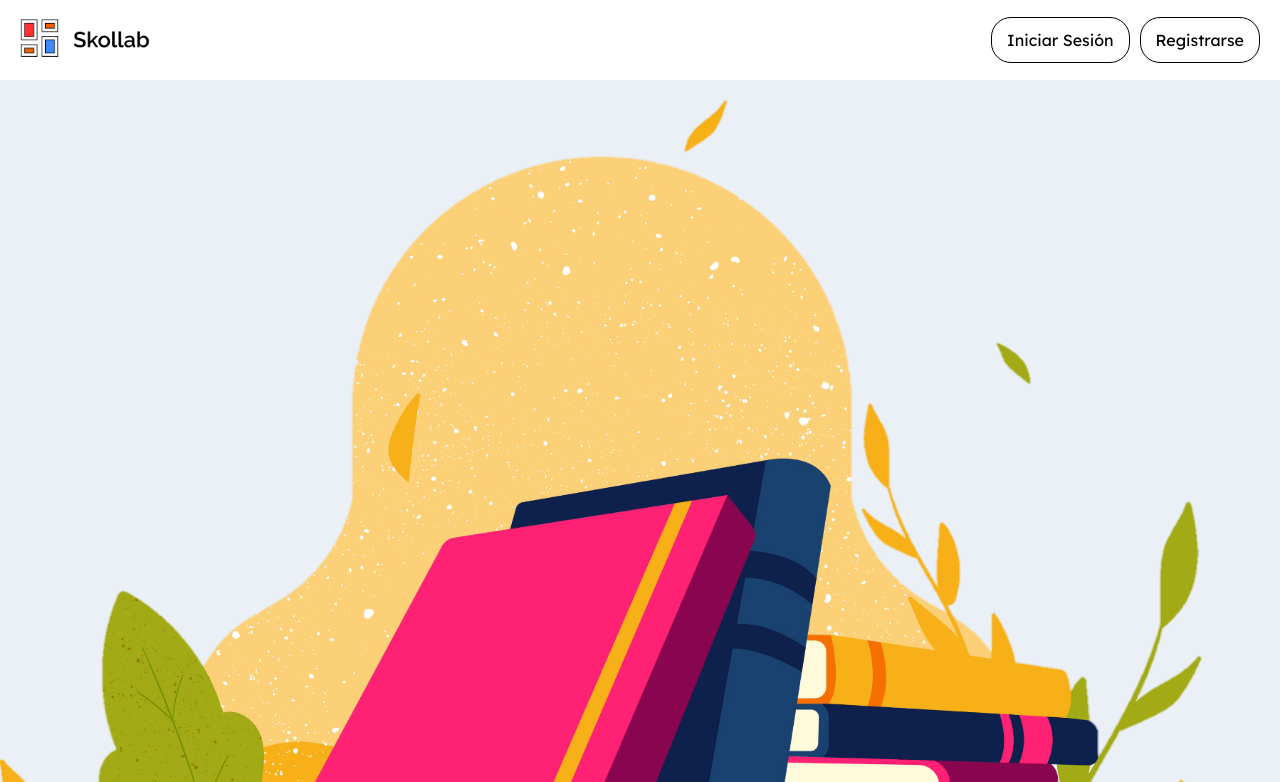
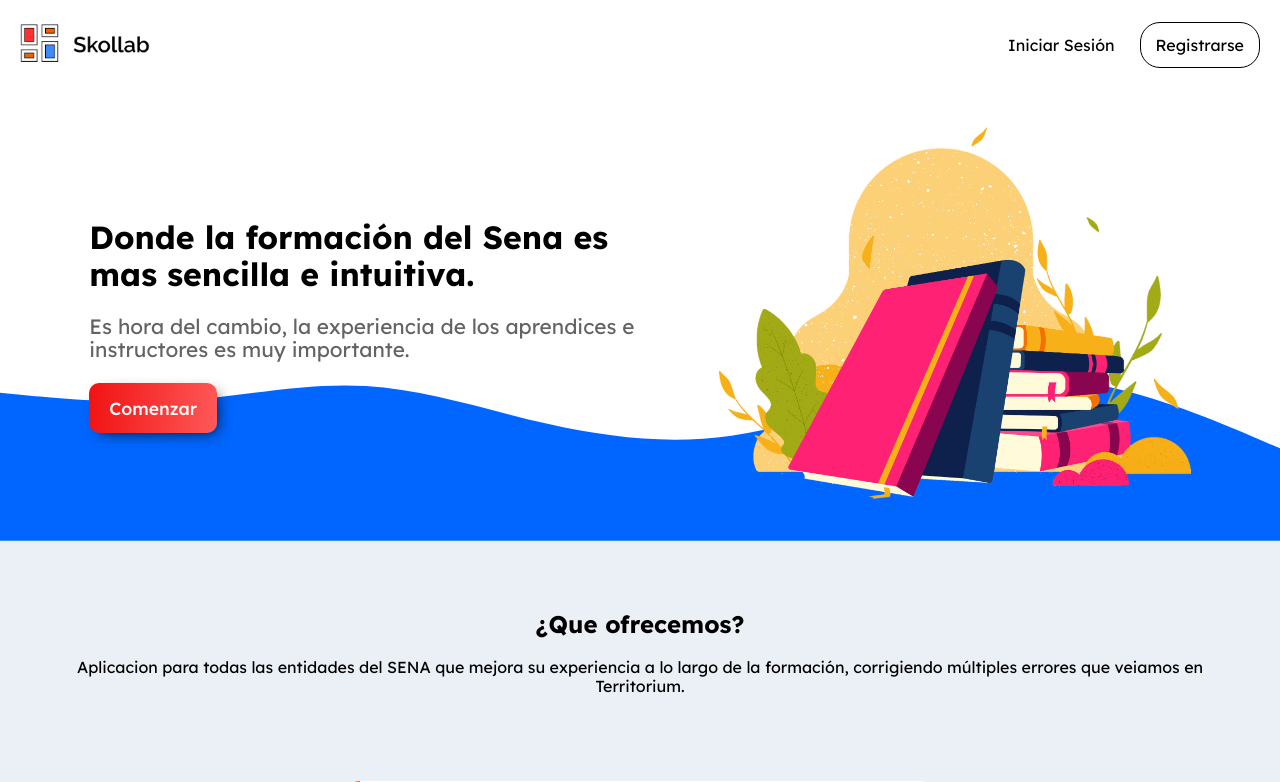
Before and after one commit to SebastianRamos11/Skollab, a PHP site: page / in a window 1280 px wide. Shown: the top 782 px of the page. Run offline with PHP 8.4, Linux system fonts and the light colour scheme; some libraries are stand-ins or nearby versions.

Commit message:
Index Actualizado

```diff
--- a/App/public/css/main.css
+++ b/App/public/css/main.css
@@ -251,14 +251,16 @@ input[type="checkbox"], input[type="radio"] {
 }
 
 .nav {
+  top: 0;
+  width: 100%;
   background: #fff;
   display: -webkit-box;
   display: -ms-flexbox;
   display: flex;
-  -webkit-box-orient: horizontal;
+  -webkit-box-orient: vertical;
   -webkit-box-direction: normal;
-      -ms-flex-direction: row;
-          flex-direction: row;
+      -ms-flex-direction: column;
+          flex-direction: column;
   -webkit-box-align: center;
       -ms-flex-align: center;
           align-items: center;
@@ -266,15 +268,16 @@ input[type="checkbox"], input[type="radio"] {
   -webkit-box-pack: justify;
       -ms-flex-pack: justify;
           justify-content: space-between;
-  padding: 10px 0;
+  padding: 20px 0;
   min-height: 80px;
 }
 
 .nav .nav__logo {
-  width: 100px;
+  width: 130px;
   margin-left: 20px;
   -ms-flex-negative: 2;
       flex-shrink: 2;
+  margin-bottom: 15px;
 }
 
 .nav .nav-menu {
@@ -294,36 +297,188 @@ input[type="checkbox"], input[type="radio"] {
           justify-content: space-evenly;
   margin-right: 15px;
   list-style: none;
-  font-size: .7em;
+  font-size: 1em;
 }
 
 .nav .nav-menu__link {
   text-decoration: none;
   color: #000;
-  border: 1px solid #000;
   border-radius: 20px;
-  padding: 10px 10px;
+  padding: 12px 15px;
   margin: 0 5px;
+  -webkit-transition: .5s;
+  transition: .5s;
+  outline: none;
 }
 
-@media screen and (max-width: 365px) {
+.nav .nav-menu__link--active {
+  border: 1.2px solid #000;
+}
+
+.nav .nav-menu__link:active, .nav .nav-menu__link--active:active {
+  background: #0066FF;
+  border: 1.2px solid #000;
+  color: #fff;
+}
+
+.nav .nav-menu__link:hover, .nav .nav-menu__link--active:hover {
+  background: #0066FF;
+  border: 1.2px solid #000;
+  color: #fff;
+}
+
+@media screen and (min-width: 600px) {
   .nav {
-    -webkit-box-orient: vertical;
+    -webkit-box-orient: horizontal;
     -webkit-box-direction: normal;
-        -ms-flex-direction: column;
-            flex-direction: column;
+        -ms-flex-direction: row;
+            flex-direction: row;
+  }
+  .nav .nav__logo {
+    margin-bottom: 0;
   }
 }
 
-@media screen and (min-width: 768px) {
-  .nav .nav__logo {
-    width: 130px;
+.home {
+  display: -webkit-box;
+  display: -ms-flexbox;
+  display: flex;
+  display: flex;
+  -webkit-box-orient: vertical;
+  -webkit-box-direction: normal;
+      -ms-flex-direction: column;
+          flex-direction: column;
+  -webkit-box-align: center;
+      -ms-flex-align: center;
+          align-items: center;
+  align-items: center;
+  -webkit-box-pack: space-evenly;
+      -ms-flex-pack: space-evenly;
+          justify-content: space-evenly;
+  padding: 0 40px 40px 40px;
+  background-color: #fff;
+  background-image: url(../img/backgrounds/header-bg.svg);
+  background-repeat: no-repeat;
+  background-size: cover;
+  background-position-y: 40px;
+}
+
+.home .home__paragraph {
+  font-size: 1.3em;
+  color: #636363;
+}
+
+.home .home__btn {
+  border: none;
+  border-radius: 10px;
+  padding: 15px 20px;
+  color: #fff;
+  background: linear-gradient(274.97deg, #FF5A5A -2.56%, #F11414 97.64%);
+  -webkit-box-shadow: 5px 5px 15px -6px rgba(0, 0, 0, 0.91);
+          box-shadow: 5px 5px 15px -6px rgba(0, 0, 0, 0.91);
+  font-size: 1.1em;
+  font-weight: 500;
+}
+
+@media screen and (min-width: 600px) {
+  .home {
+    -webkit-box-orient: horizontal;
+    -webkit-box-direction: normal;
+        -ms-flex-direction: row;
+            flex-direction: row;
+    background-position-y: bottom;
   }
-  .nav .nav-menu {
-    font-size: 1em;
+  .home .home__figure {
+    -webkit-box-ordinal-group: 3;
+        -ms-flex-order: 2;
+            order: 2;
+    width: 50%;
   }
-  .nav .nav-menu__link {
-    padding: 12px 15px;
+  .home .home__start {
+    -webkit-box-ordinal-group: 2;
+        -ms-flex-order: 1;
+            order: 1;
+    width: 50%;
+  }
+}
+
+@media screen and (min-width: 800px) {
+  .home {
+    padding: 30px 50px;
+  }
+  .home .home__figure {
+    width: 40%;
+  }
+}
+
+.info {
+  padding: 50px;
+  text-align: center;
+}
+
+.card-container {
+  width: 100%;
+  display: -webkit-box;
+  display: -ms-flexbox;
+  display: flex;
+  display: flex;
+  -webkit-box-orient: horizontal;
+  -webkit-box-direction: normal;
+      -ms-flex-direction: row;
+          flex-direction: row;
+  -webkit-box-align: center;
+      -ms-flex-align: center;
+          align-items: center;
+  align-items: center;
+  -webkit-box-pack: center;
+      -ms-flex-pack: center;
+          justify-content: center;
+}
+
+.card {
+  display: -webkit-box;
+  display: -ms-flexbox;
+  display: flex;
+  display: flex;
+  -webkit-box-orient: vertical;
+  -webkit-box-direction: normal;
+      -ms-flex-direction: column;
+          flex-direction: column;
+  -webkit-box-align: center;
+      -ms-flex-align: center;
+          align-items: center;
+  align-items: center;
+  -webkit-box-pack: space-evenly;
+      -ms-flex-pack: space-evenly;
+          justify-content: space-evenly;
+  background-color: #fff;
+  max-width: 600px;
+  margin: 20px 30px;
+  padding: 20px;
+  border-radius: 20px;
+  border-left: 20px solid #FF5C00;
+  text-align: center;
+}
+
+.card .card__figure {
+  margin-bottom: 20px;
+}
+
+.card .card__paragraph {
+  color: #636363;
+}
+
+.card-steps .card-steps__list {
+  list-style: none;
+  text-align: left;
+}
+
+@media screen and (min-width: 800px) {
+  .card {
+    -webkit-box-orient: horizontal;
+    -webkit-box-direction: normal;
+        -ms-flex-direction: row;
+            flex-direction: row;
   }
 }
 /*# sourceMappingURL=main.css.map */
--- a/App/public/index.html
+++ b/App/public/index.html
@@ -24,7 +24,7 @@
                     <a href="#" class="nav-menu__link">Iniciar Sesión</a>
                 </li>
                 <li class="nav-menu__item">
-                    <a href="#" class="nav-menu__link">Registrarse</a>
+                    <a href="#" class="nav-menu__link nav-menu__link--active">Registrarse</a>
                 </li>
             </ul>
         </nav>
@@ -36,9 +36,9 @@
                 <img src="img/main/books-illustration.png" alt="books">
             </div>
             <div class="home__start">
-                <h1>Donde la formación del Sena es mas sencilla e intuitiva.</h1>
-                <p>Es hora del cambio, la experiencia de los aprendices e instructores es muy importante.</p>
-                <input type="button" value="Comenzar" class="header__btn">
+                <h1 class="home__title">Donde la formación del Sena es mas sencilla e intuitiva.</h1>
+                <p class="home__paragraph">Es hora del cambio, la experiencia de los aprendices e instructores es muy importante.</p>
+                <input type="button" value="Comenzar" class="home__btn">
             </div>
         </section>
     </main>
@@ -48,14 +48,16 @@
         <p class="info__paragraph">Aplicacion para todas las entidades del SENA que mejora su experiencia a lo largo de la formación, corrigiendo múltiples errores que veiamos en Territorium.</p>
     </article>
 
+
+    <section class="card-container">
         <section class="card">
             <div class="card__figure">
                 <img src="img/main/hero.png" alt="student" class="card__img">
             </div>
             <div class="card-content">
-            <div class="card-content__info">
-                <h2 class="card-content__head">Formación fluida</h2>
-                <p class="card-content__paragraph">Forma tu programa de la mejor manera, fluye en tu aprendizaje sin interrupciones ni complicaciones.</p>
+                <div class="card__info">
+                    <h2 class="card__head">Formación fluida</h2>
+                    <p class="card__paragraph">Forma tu programa de la mejor manera, fluye en tu aprendizaje sin interrupciones ni complicaciones.</p>
                 </div>
                 <div class="card-steps">
                     <ul class="card-steps__list">
@@ -78,6 +80,7 @@
                     </ul>
                 </div>
             </div>
+        </section>
     </section>
 
     <section class="design">
```
Also changed, not shown: App/src/_variables.scss (+8 -4 lines), App/src/main.scss (+132 -19 lines), App/public/img/backgrounds/header-bg.png (added), App/public/img/backgrounds/header-bg.svg (added), 1 other file. Lines whose indentation alone changed are shown as unchanged.
